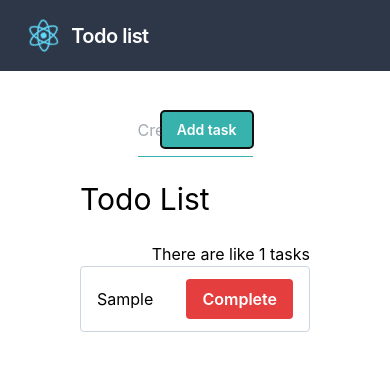
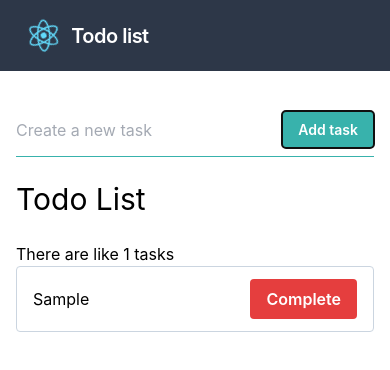
Before and after one commit to Tulkdan/todo-list, a React (Create React App) app: page / in a window 390 px wide. Both pictures are taken after typing "Sample" into the empty fields and a click on the button "Add task". Shown: the top 370 px of the page. Built offline with nearby package versions, Linux system fonts and the light colour scheme.

Commit message:
Added responsiveness and complete method for task

```diff
--- a/src/App.js
+++ b/src/App.js
@@ -11,11 +11,12 @@ class App extends Component {
 
     this.createTask = this.createTask.bind(this);
     this.handleOnChange = this.handleOnChange.bind(this);
+    this.completeTask = this.completeTask.bind(this);
   }
 
   createTask() {
     if (!this.state.task) return;
-    const todos = this.state.todos;
+    const { todos } = this.state;
     todos.push(this.state.task);
     this.setState({ todos, task: '' });
   }
@@ -24,13 +25,19 @@ class App extends Component {
     this.setState({ task: event.target.value });
   }
 
+  completeTask(index) {
+    const { todos } = this.state;
+    todos.splice(index, 1);
+    this.setState({ todos });
+  }
+
   render() {
     return (
       <div className="App">
         <Header />
-        <div className="container mx-auto px-20">
+        <div className="container mx-auto lg:px-20 sm:px-5">
           <Form createTask={this.createTask} handleOnChange={this.handleOnChange} task={this.state.task} />
-          <List todoList={this.state.todos} />
+          <List todoList={this.state.todos} completeTask={this.completeTask} />
         </div>
       </div>
     );
--- a/src/components/Form.js
+++ b/src/components/Form.js
@@ -3,7 +3,7 @@ import Button from './Button';
 
 const Form = props => (
   <div className="flex w-full justify-center">
-    <div className="flex items-center border-b border-b-2 border-teal-500 py-2 pt-10 w-1/2">
+    <div className="flex items-center border-b border-b-2 border-teal-500 py-2 mx-4 pt-10 w-full md:mx-0 md:w-1/2">
       <input
         className="appearance-none bg-transparect border-none w-full text-gray-700 leading-tight focus:outline-none"
         placeholder="Create a new task"
--- a/src/components/Header.js
+++ b/src/components/Header.js
@@ -2,10 +2,10 @@ import React from 'react';
 import logo from '../logo.svg';
 
 const Header = () => (
-  <nav className="flex items-center justify-between flex-wrap bg-gray-800 p-4">
-    <div className="flex items-center flex-shrink-o text-black">
+  <nav className="flex bg-gray-800 p-4">
+    <div className="flex items-center flex-shrink-o text-black w-full">
       <img src={logo} className="fill-current App-logo" alt="logo" />
-      <nav className="font-semibold text-xl text-white tracking-tight">Todo list</nav>
+      <nav className="font-semibold text-xl text-white tracking-tight w-full">Todo list</nav>
     </div>
   </nav>
 );
--- a/src/components/List.js
+++ b/src/components/List.js
@@ -2,10 +2,17 @@ import React from 'react';
 import ListItem from './ListItem';
 
 const List = props => (
-    <div className="w-full">
+    <div className="w-full px-4">
       <h1 className="text-3xl my-5">Todo List</h1>
-      <p className="text-right">There are like {props.todoList.length} tasks</p>
-      { props.todoList.map((todo, index) => (<ListItem key={index} todo={todo} />))}
+      <p className="md:text-right">There are like {props.todoList.length} tasks</p>
+      { props.todoList.map((todo, index) => (
+        <ListItem
+          key={index}
+          index={index}
+          todo={todo}
+          completeTask={props.completeTask}
+        />
+      ))}
     </div>
 );
 
--- a/src/components/ListItem.js
+++ b/src/components/ListItem.js
@@ -1,11 +1,17 @@
 import React from 'react';
 import Button from './Button';
 
-const ListItem = props => (
-  <div className="w-full inline-flex border border-gray-400 px-4 py-3 rounded">
-    <p className="text-semibold flex-1 py-2">{props.todo}</p>
-    <Button btnClass="bg-red-600 text-white" title="Complete" />
-  </div>
-);
+const ListItem = props => {
+  function onHandleClick() {
+    props.completeTask(props.index);
+  }
+
+  return (
+    <div className="w-full inline-flex border border-gray-400 px-4 py-3 rounded mb-1">
+      <p className="text-semibold flex-1 py-2">{props.todo}</p>
+      <Button btnClass="bg-red-600 text-white" title="Complete" eventClick={onHandleClick} />
+    </div>
+  );
+};
 
 export default ListItem;
```
